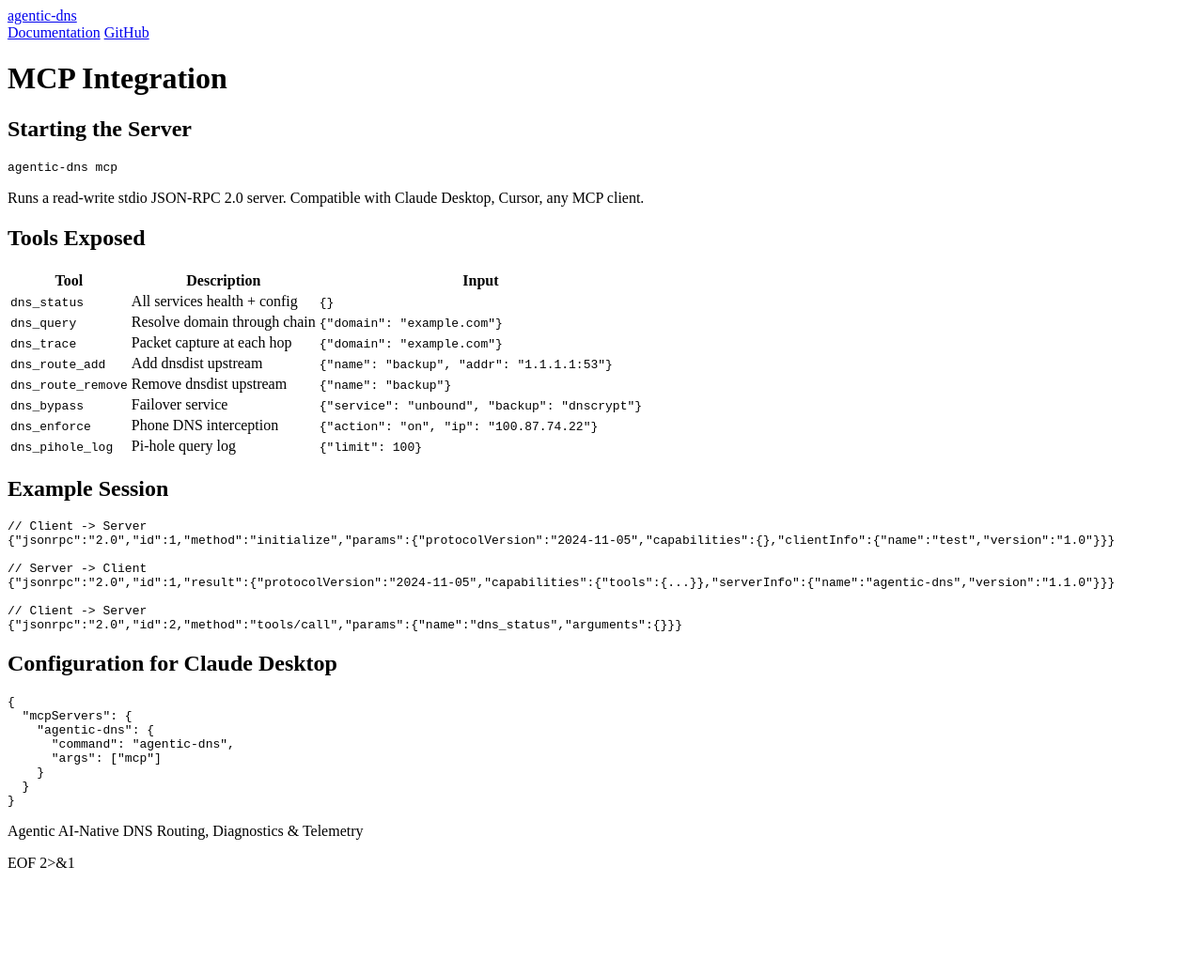
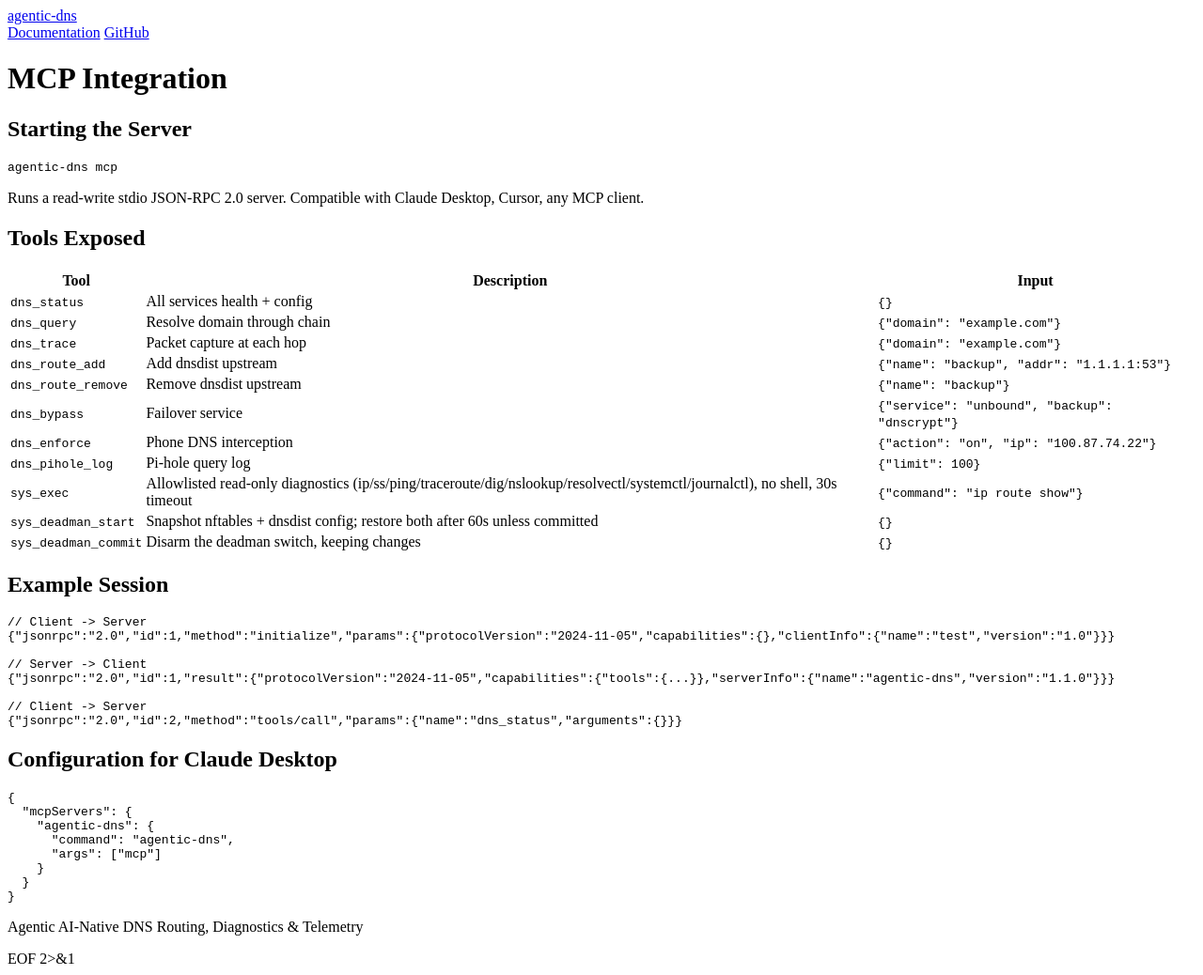
Before and after one commit to dedsecorg/agentic-dns, a Jekyll site: the page built from wiki/MCP-Integration.md, in a window 1280 px wide. Shown: the whole page at 94% size. Built offline with Jekyll 4.4.1, drawn with Linux system fonts in a browser that asks for light colours; our own code applies the rules of GitHub Pages for plain Markdown files; a script that is not in the unit is left out; before the commit the page ends 936 px from its top, so only the background shows below that.

Commit message:
fix(mcp): deadman detaches from MCP stdio, fails closed on backup, restores nftables; sys_exec stdin/timeout/noglob; tests
Co-Authored-By: Glenn Mesel <37759816+dedsecorg@users.noreply.github.com>

```diff
--- a/wiki/MCP-Integration.md
+++ b/wiki/MCP-Integration.md
@@ -20,6 +20,9 @@ Runs a read-write stdio JSON-RPC 2.0 server. Compatible with Claude Desktop, Cur
 | `dns_bypass` | Failover service | `{"service": "unbound", "backup": "dnscrypt"}` |
 | `dns_enforce` | Phone DNS interception | `{"action": "on", "ip": "100.87.74.22"}` |
 | `dns_pihole_log` | Pi-hole query log | `{"limit": 100}` |
+| `sys_exec` | Allowlisted read-only diagnostics (ip/ss/ping/traceroute/dig/nslookup/resolvectl/systemctl/journalctl), no shell, 30s timeout | `{"command": "ip route show"}` |
+| `sys_deadman_start` | Snapshot nftables + dnsdist config; restore both after 60s unless committed | `{}` |
+| `sys_deadman_commit` | Disarm the deadman switch, keeping changes | `{}` |
 
 ## Example Session
 
```
Also changed, not shown: README.md (+2 -0 lines), CHANGELOG.md, 2 other files.
